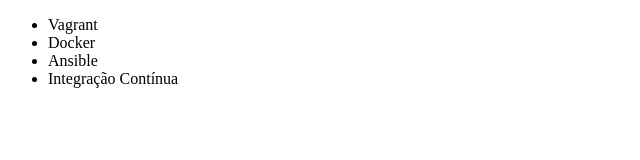
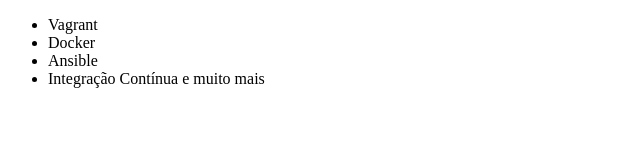
Before and after one commit to systemdev/gitlab, a plain HTML site: page index.html in a window 1280 px wide. Shown: the full height of the page, 0-640 px from the left. Drawn offline with Linux system fonts and the light colour scheme.

Commit message:
Alterando titulo de Integração continua

```diff
--- a/index.html
+++ b/index.html
@@ -9,7 +9,7 @@
         <li>Vagrant</li>
         <li>Docker</li>
         <li>Ansible</li>
-        <li>Integração Contínua</li>
+        <li>Integração Contínua e muito mais</li>
     </ul>
 </body>
 </html>
```
